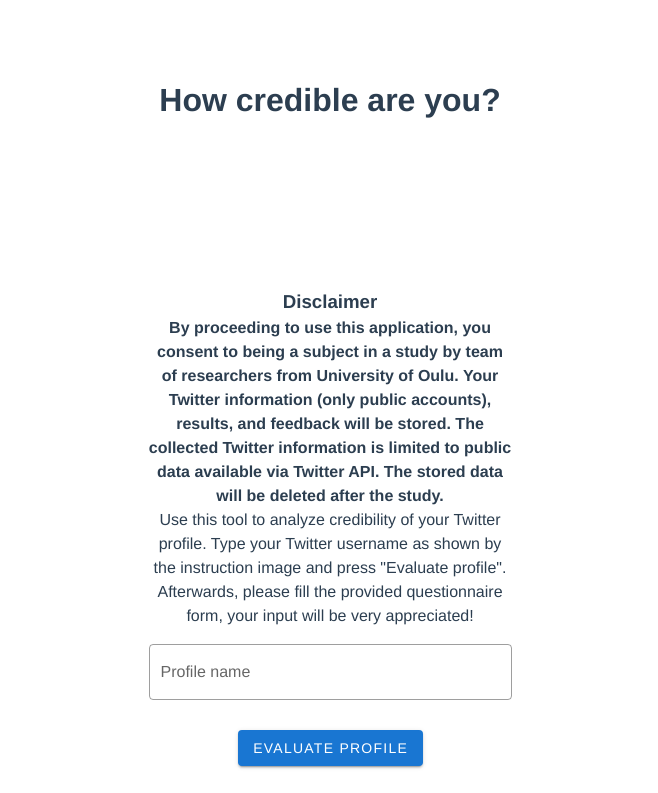
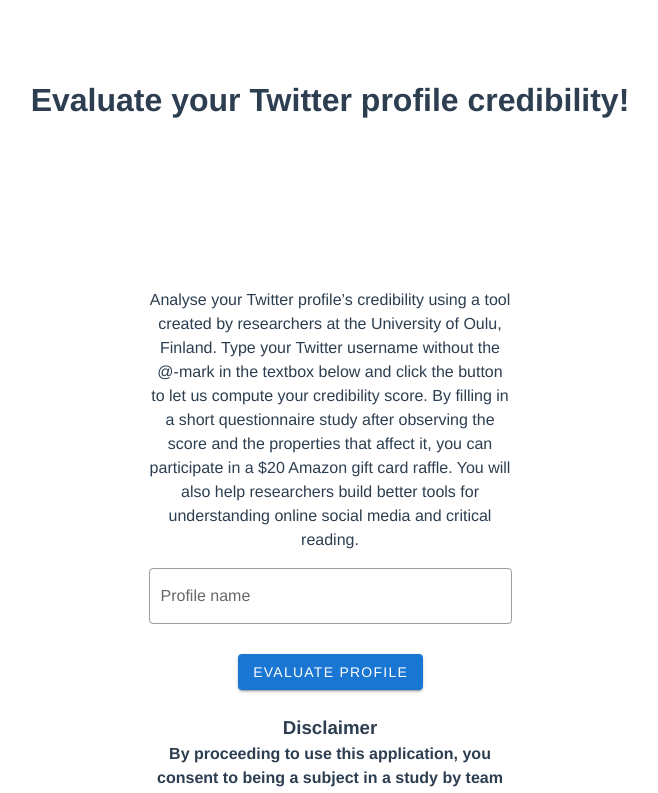
Before and after one commit to kannadan/ACP2-Twitter-Profile-Scoring, a Vue app in the folder twitter-rater-ui/: page /#/ in a window 1280 px wide. Shown: the top 793 px of the page, without its empty margins (310-968 px from the left). Built offline with nearby package versions, Linux system fonts and the light colour scheme; no server answers.

Commit message:
final final v2.5.6433

```diff
--- a/twitter-rater-ui/src/views/MainPage.vue
+++ b/twitter-rater-ui/src/views/MainPage.vue
@@ -1,14 +1,12 @@
 <template>
     <v-container >
         <v-row justify="center" align="top" class="my-16">
-            <h1>How credible are you?</h1>
+            <h1>Evaluate your Twitter profile credibility!</h1>
         </v-row>
         <v-container fill-height fluid>
             <v-row align="center" justify="center">
                 <v-col md="4">
-                    <h3>Disclaimer</h3>
-                    <h4>By proceeding to use this application, you consent to being a subject in a study by team of researchers from University of Oulu. Your Twitter information (only public accounts), results, and feedback will be stored. The collected Twitter information is limited to public data available via Twitter API. The stored data will be deleted after the study.</h4>
-                    <p>Use this tool to analyze credibility of your Twitter profile. Type your Twitter username as shown by the instruction image and press "Evaluate profile". Afterwards, please fill the provided questionnaire form, your input will be very appreciated!</p>
+                    <p>Analyse your Twitter profile’s credibility using a tool created by researchers at the University of Oulu, Finland. Type your Twitter username without the @-mark in the textbox below and click the button to let us compute your credibility score. By filling in a short questionnaire study after observing the score and the properties that affect it, you can participate in a $20 Amazon gift card raffle. You will also help researchers build better tools for understanding online social media and critical reading.</p>
                     <v-text-field
                         v-model="searchTerm"
                         label="Profile name"
@@ -33,6 +31,8 @@
                             color="green"
                         ></v-progress-circular>
                     </v-btn>
+                    <h3 class="pt-6">Disclaimer</h3>
+                    <h4>By proceeding to use this application, you consent to being a subject in a study by team of researchers from University of Oulu. Your Twitter information (only public accounts), results, and feedback will be stored. The collected Twitter information is limited to public data available via Twitter API. The stored data will be deleted after the study.</h4>
                 </v-col>
             </v-row>
 
--- a/twitter-rater-ui/src/views/ProfilePage.vue
+++ b/twitter-rater-ui/src/views/ProfilePage.vue
@@ -3,7 +3,10 @@
         <v-row justify="center" align="start">
                 <h1>{{ username }}</h1>
         </v-row>
-        <v-row justify="center" class="mt-16" fill-height>
+        <v-row justify="center" align="start">
+                <p>Your credibility score was computed using a simple Machine Learning algorithm that takes into account several factors of your profile, and also incorporates your latest tweets as input.</p>
+        </v-row>
+        <v-row justify="center" class="mt-8" fill-height>
             <v-col md=5 class="mt-6">
                 <v-card elevation="2" >
                     <v-row>
@@ -80,9 +83,13 @@
                     </div>
                 </v-card>
                 <v-row class="mt-16">
-                    <a :href="feedbackLink" @click.prevent="feedbackClick">
-                        <h1>Please give feedback</h1>
-                    </a>
+                    <v-col align="left">
+                        <a :href="feedbackLink" @click.prevent="feedbackClick">
+                            <h1>Fill in the final questionnaire</h1>
+                        </a>
+                        <p class="">By filling in the questionnaire, you will help researchers. We will also raffle a $20 Amazon gift card among the participants.</p>
+
+                    </v-col>
                 </v-row>
             </v-col>
             <v-col md=5>
@@ -93,7 +100,7 @@
                 <div v-for="(tweet, index) in tweets" :key="index">
                     <Tweet :id="tweet" :options="{conversation : 'None', cards: 'hidden'}"></Tweet>
                 </div>
-                <div v-if="!tweets && !pinnedTweet">
+                <div v-if="(!tweets || tweets.length == 0) && !pinnedTweet">
                     <h3 align="left">This user has no tweets. This may affect evaluation</h3>
                 </div>
             </v-col>
@@ -144,7 +151,7 @@
                     .then(response => {
                         console.log(response)
                         if(response.status == 201)
-                            window.location.href = this.feedbackLink
+                            window.open(this.feedbackLink, '_blank');
 
                     })
                     .catch((e) => {
```
